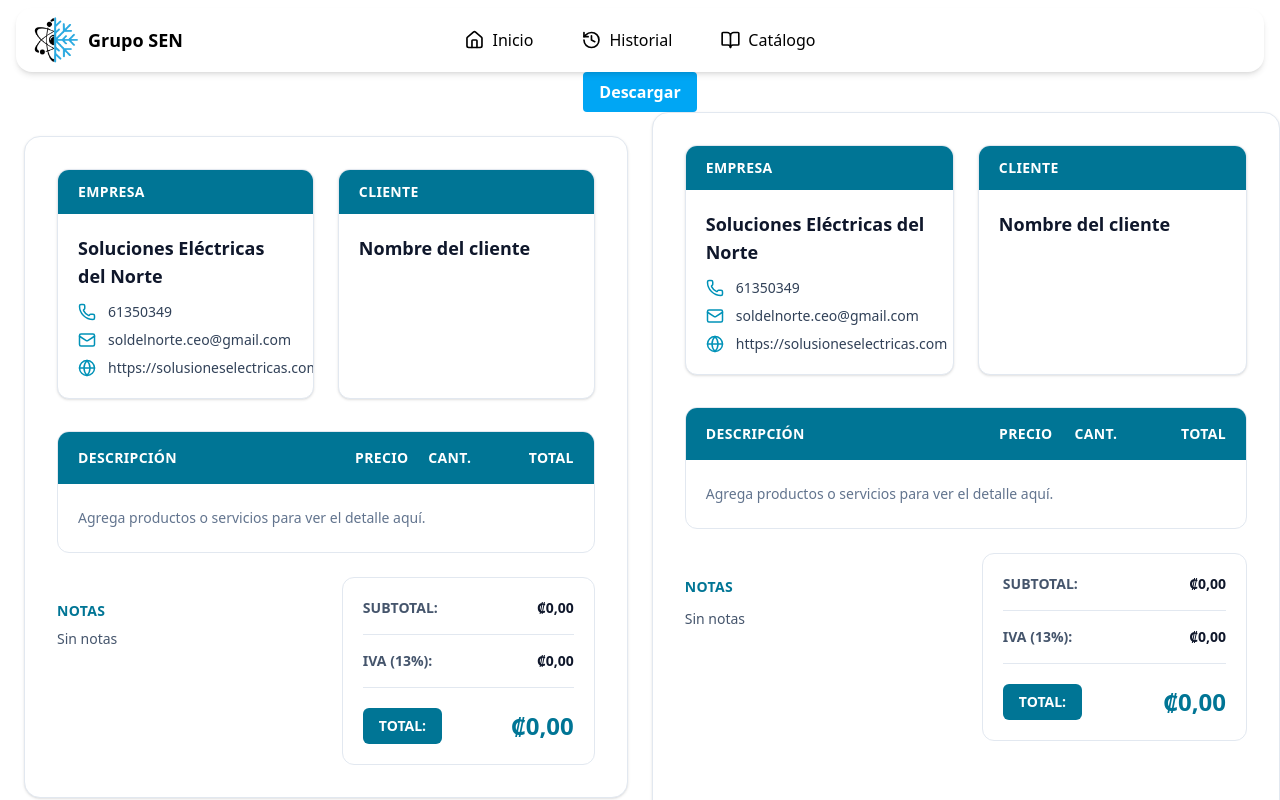
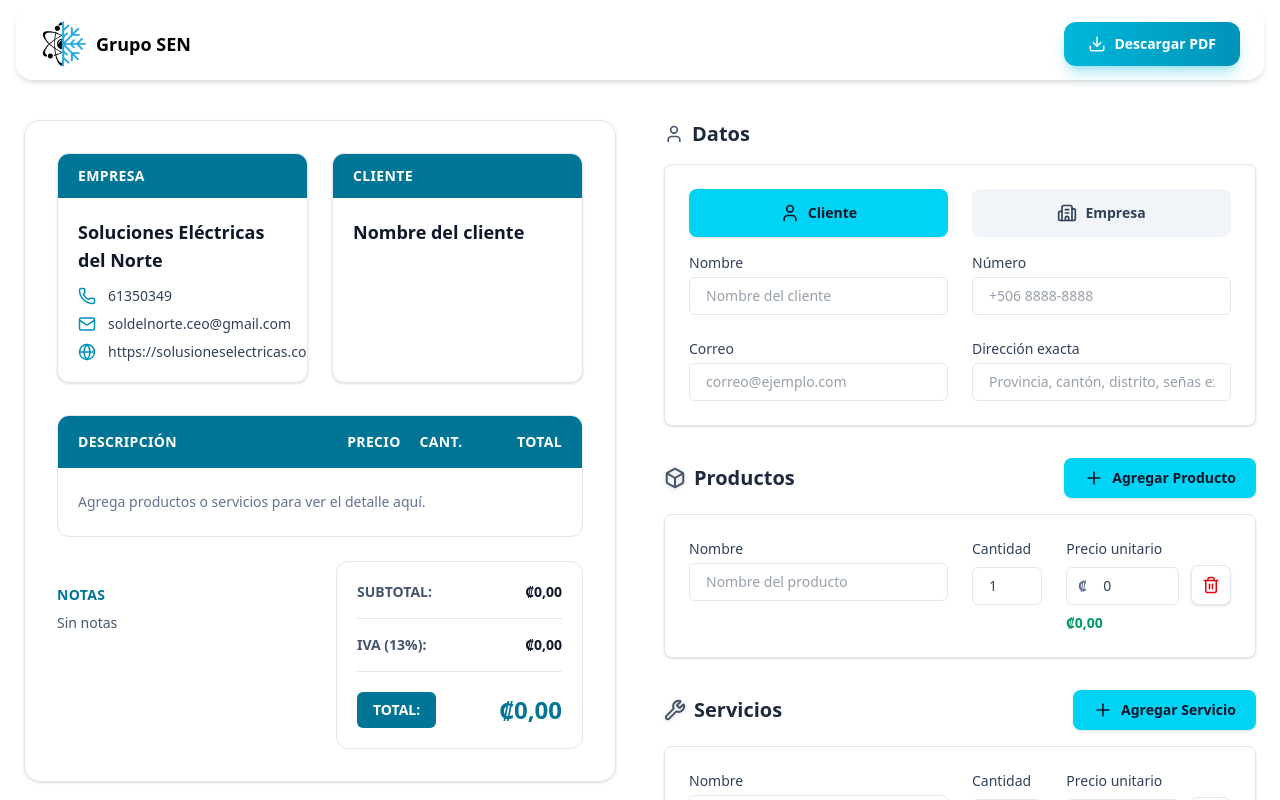
Before and after one commit to JosueMatamoros/SEN_Cotizaciones, a React (Vite) app in the folder frontend/: page / in a window 1280 px wide. Shown: the top 800 px of the page. Built offline with nearby package versions, Linux system fonts and the light colour scheme.

Commit message:
feat: refactor header

```diff
--- a/frontend/src/App.jsx
+++ b/frontend/src/App.jsx
@@ -195,20 +195,7 @@ export default function App() {
 
   return (
     <div className="w-full ">
-      <NavbarSimple />
-
-      <button
-        onClick={handleDescargar}
-        disabled={guardando}
-        className={[
-          "bg-sky-500 text-white px-4 py-2 rounded font-semibold mx-auto block",
-          "transition-transform duration-150 ease-out",
-          "hover:bg-sky-600 hover:scale-[1.02] active:scale-[0.98]",
-          guardando ? "opacity-70 cursor-not-allowed" : "",
-        ].join(" ")}
-      >
-        {guardando ? "Guardando..." : "Descargar"}
-      </button>
+      <NavbarSimple onDescargar={handleDescargar} guardando={guardando} />
 
       <div className="w-full flex flex-col-reverse lg:flex-row">
         <PreviewSection
--- a/frontend/src/components/shared/Header.jsx
+++ b/frontend/src/components/shared/Header.jsx
@@ -1,45 +1,13 @@
-import React, { useState } from "react";
-import { Link } from "react-router-dom";
-import { Home, History, BookOpen, Menu, X } from "lucide-react";
-import { motion, AnimatePresence } from "framer-motion";
+import React from "react";
+import { Download } from "lucide-react";
 
 const logo = "/logo.png";
 
-function NavList({ vertical = false, onClick }) {
-  const navClass = vertical
-    ? "flex flex-col items-center gap-2 py-2"
-    : "flex flex-row items-center justify-center gap-4";
-
-  const linkClass = vertical
-    ? "w-1/2 flex items-center justify-center gap-2 font-medium px-4 py-2 rounded-xl transition hover:bg-gray-100 text-center"
-    : "flex items-center gap-2 font-medium px-4 py-2 rounded-xl transition hover:bg-gray-100";
-
+export function NavbarSimple({ onDescargar, guardando }) {
   return (
-    <nav className={navClass}>
-      <Link to="/" className={linkClass} onClick={onClick}>
-        <Home className="w-5 h-5" />
-        Inicio
-      </Link>
-      <Link to="/historial" className={linkClass} onClick={onClick}>
-        <History className="w-5 h-5" />
-        Historial
-      </Link>
-      <Link to="/catalogo" className={linkClass} onClick={onClick}>
-        <BookOpen className="w-5 h-5" />
-        Catálogo
-      </Link>
-    </nav>
-  );
-}
-
-
-export function NavbarSimple() {
-  const [open, setOpen] = useState(false);
-
-  return (
-    <header className="mx-auto max-w-7xl px-4 pt-2 relative z-50">
-      <nav className="bg-white shadow-md rounded-2xl px-4 py-2">
-        <div className="flex items-center justify-between relative">
+    <header className="mx-auto max-w-7xl px-4 pt-2 pb-4 relative z-50">
+      <nav className="bg-white shadow-md rounded-2xl px-6 py-3">
+        <div className="flex items-center justify-between">
           <div className="flex items-center">
             <img src={logo} alt="Logo" className="h-12 w-auto" />
             <span className="ml-2 font-bold text-lg font-roboto-slab">
@@ -47,35 +15,37 @@ export function NavbarSimple() {
             </span>
           </div>
 
-          <div className="hidden lg:flex absolute left-1/2 -translate-x-1/2">
-            <NavList />
-          </div>
-
-          <div className="lg:hidden flex items-center">
-            <button
-              className="p-2 rounded focus:outline-none"
-              onClick={() => setOpen(!open)}
-              aria-label="Abrir menú"
-            >
-              {open ? <X className="w-6 h-6" /> : <Menu className="w-6 h-6" />}
-            </button>
-          </div>
+          <button
+            onClick={onDescargar}
+            disabled={guardando}
+            className={[
+              "inline-flex items-center gap-2 px-6 py-3 rounded-xl font-semibold text-sm",
+              "bg-gradient-to-r from-cyan-500 to-cyan-600",
+              "text-white shadow-lg shadow-cyan-500/30",
+              "transition-all duration-200 ease-out",
+              "hover:from-cyan-600 hover:to-cyan-700 hover:shadow-xl hover:shadow-cyan-500/40 hover:scale-105",
+              "active:scale-95",
+              guardando
+                ? "opacity-70 cursor-not-allowed"
+                : "hover:-translate-y-0.5",
+            ].join(" ")}
+          >
+            {guardando ? (
+              <>
+                <svg className="animate-spin h-4 w-4" xmlns="http://www.w3.org/2000/svg" fill="none" viewBox="0 0 24 24">
+                  <circle className="opacity-25" cx="12" cy="12" r="10" stroke="currentColor" strokeWidth="4"></circle>
+                  <path className="opacity-75" fill="currentColor" d="M4 12a8 8 0 018-8V0C5.373 0 0 5.373 0 12h4zm2 5.291A7.962 7.962 0 014 12H0c0 3.042 1.135 5.824 3 7.938l3-2.647z"></path>
+                </svg>
+                <span>Generando...</span>
+              </>
+            ) : (
+              <>
+                <Download size={18} />
+                <span>Descargar PDF</span>
+              </>
+            )}
+          </button>
         </div>
-
-        <AnimatePresence>
-          {open && (
-            <motion.div
-              initial={{ opacity: 0, height: 0 }}
-              animate={{ opacity: 1, height: "auto" }}
-              exit={{ opacity: 0, height: 0 }}
-              transition={{ duration: 0.25, ease: "easeInOut" }}
-              className="lg:hidden w-full justify-center "
-              style={{ overflow: "hidden" }}
-            >
-              <NavList vertical onClick={() => setOpen(false)} />
-            </motion.div>
-          )}
-        </AnimatePresence>
       </nav>
     </header>
   );
--- a/frontend/src/section/form.jsx
+++ b/frontend/src/section/form.jsx
@@ -1,309 +1,212 @@
-import { Mail, Phone, Globe, MapPin, User } from "lucide-react";
-import React from "react";
+import { AnimatePresence, motion } from "framer-motion";
+import Field from "../components/form/Field";
+import Tabs from "../components/form/Tabs";
+import Accordion from "../components/form/Accordion";
+import Card from "../components/form/Card";
+import AnexosTextarea from "../components/form/AnexosTextarea";
+import { User, Box, Wrench, PencilLine, FileText } from "../utils/icons";
+import ItemsSection from "../components/form/ItemsSection";
+import CustomSelect from "../components/form/CustomSelect";
+import Toggle from "../components/form/Toggle";
 
-function toNumber(value) {
-  if (value === "" || value === null || value === undefined) return 0;
-  const n = Number(String(value).replace(/,/g, ""));
-  return Number.isFinite(n) ? n : 0;
-}
+export default function FormSection({
+  tab,
+  setTab,
+  asesorOpen,
+  setAsesorOpen,
+  cliente,
+  setCliente,
+  empresa,
+  setEmpresa,
+  productos,
+  setProductos,
+  servicios,
+  setServicios,
+  moneda,
+  setMoneda,
+  tipoCambio,
+  setTipoCambio,
+  aplicarIVA,
+  setAplicarIVA,
+  nota,
+  setNota,
+  anexos,
+  setAnexos,
+  errores = {},
+}) {
+  return (
+    <section className="w-full p-6">
+      <div className="mx-auto w-full max-w-5xl space-y-8">
+        <Card title="Datos" icon={<User size={20} />}>
+          <Tabs value={tab} onChange={setTab} />
 
-function toInt(value, fallback = 1) {
-  const n = Math.trunc(toNumber(value));
-  return n >= 1 ? n : fallback;
-}
+          <AnimatePresence mode="wait" initial={false}>
+            {tab === "cliente" ? (
+              <motion.div
+                key="cliente"
+                initial={{ opacity: 0, y: 10 }}
+                animate={{ opacity: 1, y: 0 }}
+                exit={{ opacity: 0, y: -10 }}
+                transition={{ duration: 0.18 }}
+                className="grid grid-cols-1 gap-6 md:grid-cols-2"
+              >
+                <Field
+                  label="Nombre"
+                  placeholder="Nombre del cliente"
+                  value={cliente.nombre}
+                  onChange={(v) => setCliente((s) => ({ ...s, nombre: v }))}
+                  error={errores.nombreReceptor}
+                />
+                <Field
+                  label="Número"
+                  placeholder="+506 8888-8888"
+                  value={cliente.numero}
+                  onChange={(v) => setCliente((s) => ({ ...s, numero: v }))}
+                  type="tel"
+                />
+                <Field
+                  label="Correo"
+                  placeholder="correo@ejemplo.com"
+                  value={cliente.correo}
+                  onChange={(v) => setCliente((s) => ({ ...s, correo: v }))}
+                  type="email"
+                />
+                <Field
+                  label="Dirección exacta"
+                  placeholder="Provincia, cantón, distrito, señas exactas"
+                  value={cliente.direccion}
+                  onChange={(v) => setCliente((s) => ({ ...s, direccion: v }))}
+                />
+              </motion.div>
+            ) : (
+              <motion.div
+                key="empresa"
+                initial={{ opacity: 0, y: 10 }}
+                animate={{ opacity: 1, y: 0 }}
+                exit={{ opacity: 0, y: -10 }}
+                transition={{ duration: 0.18 }}
+                className="grid grid-cols-1 gap-6 md:grid-cols-2"
+              >
+                <Field
+                  label="Nombre empresa"
+                  placeholder="Razón social"
+                  value={empresa.nombreEmpresa}
+                  onChange={(v) => setEmpresa((s) => ({ ...s, nombreEmpresa: v }))}
+                  error={errores.nombreReceptor}
+                />
+                <Field
+                  label="Número empresa"
+                  placeholder="+506 8888-8888"
+                  value={empresa.numeroEmpresa}
+                  onChange={(v) => setEmpresa((s) => ({ ...s, numeroEmpresa: v }))}
+                  type="tel"
+                />
+                <Field
+                  label="Correo"
+                  placeholder="empresa@ejemplo.com"
+                  value={empresa.correo}
+                  onChange={(v) => setEmpresa((s) => ({ ...s, correo: v }))}
+                  type="email"
+                />
+                <Field
+                  label="Dirección exacta"
+                  placeholder="Provincia, cantón, distrito, señas exactas"
+                  value={empresa.direccion}
+                  onChange={(v) => setEmpresa((s) => ({ ...s, direccion: v }))}
+                />
 
-function getTipoCambio(value, fallback = 520) {
-  const n = toNumber(value);
-  return n > 0 ? n : fallback;
-}
+                <div className="md:col-span-2">
+                  <Accordion
+                    title="Asesor"
+                    open={asesorOpen}
+                    onToggle={() => setAsesorOpen((v) => !v)}
+                  >
+                    <div className="grid grid-cols-1 gap-6 md:grid-cols-2">
+                      <Field
+                        label="Nombre del asesor"
+                        placeholder="Nombre del asesor"
+                        value={empresa.asesorNombre}
+                        onChange={(v) => setEmpresa((s) => ({ ...s, asesorNombre: v }))}
+                      />
+                      <Field
+                        label="Número del asesor"
+                        placeholder="+506 8888-8888"
+                        value={empresa.asesorNumero}
+                        onChange={(v) => setEmpresa((s) => ({ ...s, asesorNumero: v }))}
+                        type="tel"
+                      />
+                    </div>
+                  </Accordion>
+                </div>
+              </motion.div>
+            )}
+          </AnimatePresence>
+        </Card>
 
-function formatMoney(amount, currency) {
-  const n = Number.isFinite(amount) ? amount : 0;
-  try {
-    return new Intl.NumberFormat("es-CR", {
-      style: "currency",
-      currency,
-      maximumFractionDigits: 2,
-    }).format(n);
-  } catch {
-    return String(n.toFixed(2));
-  }
-}
+        <ItemsSection
+          title="Productos"
+          icon={<Box size={22} strokeWidth={2.2} className="drop-shadow-sm" />}
+          addLabel="Agregar Producto"
+          items={productos}
+          setItems={setProductos}
+          namePlaceholder="Nombre del producto"
+          currency="CRC"
+          error={errores.items}
+        />
 
-function normalizeItems(productos = [], servicios = []) {
-  const p = productos.map((it) => ({
-    id: it.id,
-    nombre: it.nombre ?? "",
-    detalle: it.detalle ?? "",
-    cantidad: toInt(it.cantidad, 1),
-    precioUnitarioCRC: toNumber(it.precioUnitario),
-  }));
+        <ItemsSection
+          title="Servicios"
+          icon={<Wrench size={22} strokeWidth={2.2} className="drop-shadow-sm" />}
+          addLabel="Agregar Servicio"
+          items={servicios}
+          setItems={setServicios}
+          namePlaceholder="Nombre del servicio"
+          currency="CRC"
+          error={errores.items}
+        />
 
-  const s = servicios.map((it) => ({
-    id: it.id,
-    nombre: it.nombre ?? "",
-    detalle: it.detalle ?? "",
-    cantidad: toInt(it.cantidad, 1),
-    precioUnitarioCRC: toNumber(it.precioUnitario),
-  }));
+        <Card title="Detalles de cotización" className="mt-8" icon={<FileText size={20} />}>
+          <div className="flex flex-col md:flex-row gap-6 items-center justify-around">
+            <div className="w-full md:w-1/3">
+              <label className="block mb-2 text-sm font-medium text-slate-700">Moneda</label>
+              <CustomSelect value={moneda} onChange={setMoneda} />
+            </div>
 
-  return [...p, ...s].filter((x) => x.nombre.trim() !== "");
-}
-
-function InfoLine({ icon, text }) {
-  return (
-    <div className="flex items-center gap-3 text-slate-700">
-      <div className="text-cyan-600">{icon}</div>
-      <span className="text-sm">{text}</span>
-    </div>
-  );
-}
-
-function HeaderCard({ title, children }) {
-  return (
-    <div className="overflow-hidden rounded-xl border border-slate-200 bg-white shadow-sm">
-      <div className="bg-cyan-700 px-5 py-3">
-        <div className="text-sm font-semibold tracking-wide text-white">
-          {title}
-        </div>
-      </div>
-      <div className="p-5">{children}</div>
-    </div>
-  );
-}
-
-export default function QuotePreview({
-  receptor,
-  productos,
-  servicios,
-  moneda = "CRC",
-  tipoCambio = "",
-  aplicarIVA = false,
-  ivaRate = 0.13,
-  nota = "",
-  anexos = "",
-}) {
-  const [expandido, setExpandido] = React.useState(false);
-  const maxChars = 1300;
-  const isLong = anexos.length > maxChars;
-  const textoMostrar =
-    !expandido && isLong ? anexos.slice(0, maxChars) + "..." : anexos;
-  const items = normalizeItems(productos, servicios);
-
-  const tipoCambioFinal = getTipoCambio(tipoCambio, 520);
-  const isUSD = moneda === "USD";
-
-  const convert = (amountCRC) =>
-    isUSD ? amountCRC / tipoCambioFinal : amountCRC;
-  const currencyToShow = isUSD ? "USD" : "CRC";
-
-  const subtotalCRC = items.reduce(
-    (acc, it) => acc + it.precioUnitarioCRC * it.cantidad,
-    0,
-  );
-
-  const subtotal = convert(subtotalCRC);
-  const iva = aplicarIVA ? subtotal * ivaRate : 0;
-  const total = subtotal + iva;
-
-  const receptorTitle = receptor?.tipo === "empresa" ? "EMPRESA" : "CLIENTE";
-  const receptorNombre = receptor?.nombre?.trim() || "Nombre del cliente";
-
-  return (
-    <div className="w-full rounded-2xl border border-slate-200 bg-white shadow-sm">
-      <div className="p-6 md:p-8">
-        <div className="grid grid-cols-1 gap-6 md:grid-cols-2">
-          <HeaderCard title="EMPRESA">
-            <div className="space-y-4">
-              <div>
-                <div className="text-lg font-semibold text-slate-900">
-                  Soluciones Eléctricas del Norte
-                </div>
-                <div className="mt-3 space-y-2">
-                  <InfoLine icon={<Phone size={18} />} text="61350349" />
-                  <InfoLine
-                    icon={<Mail size={18} />}
-                    text="soldelnorte.ceo@gmail.com"
-                  />
-                  <InfoLine
-                    icon={<Globe size={18} />}
-                    text="https://solusioneselectricas.com"
+            <div className="w-full md:w-1/3">
+              <label className="block mb-2 text-sm font-medium text-slate-700">Tipo de cambio</label>
+              <div className="relative w-full">
+                <span className="absolute left-3 top-1/2 -translate-y-1/2 text-slate-500 text-lg">₡</span>
+                <input
+                  type="text"
+                  value={tipoCambio}
+                  onChange={(e) => setTipoCambio(e.target.value.replace(/\D/g, ""))}
+                  disabled={moneda !== "USD"}
+                  placeholder="520"
+                  className="w-full rounded-md border border-slate-200 bg-white pl-8 pr-4 py-2 text-sm text-slate-700 focus:border-cyan-400 focus:ring-4 focus:ring-cyan-100 disabled:bg-slate-100"
                 />
               </div>
             </div>
-            </div>
-          </HeaderCard>
 
-          <HeaderCard title={receptorTitle}>
-            <div className="space-y-4">
-              <div>
-                <div className="text-lg font-semibold text-slate-900">
-                  {receptorNombre}
-                </div>
-
-                <div className="mt-3 space-y-2">
-                  {receptor?.correo ? (
-                    <InfoLine
-                      icon={<Mail size={18} />}
-                      text={receptor.correo}
-                    />
-                  ) : null}
-
-                  {receptor?.numero ? (
-                    <InfoLine
-                      icon={<Phone size={18} />}
-                      text={receptor.numero}
-                    />
-                  ) : null}
-
-                  {receptor?.direccion ? (
-                    <InfoLine
-                      icon={<MapPin size={18} />}
-                      text={receptor.direccion}
-                    />
-                  ) : null}
-
-                  {receptor?.tipo === "empresa" && receptor?.asesorNombre ? (
-                    <InfoLine
-                      icon={<User size={18} />}
-                      text={`Asesor: ${receptor.asesorNombre}`}
-                    />
-                  ) : null}
-
-                  {receptor?.tipo === "empresa" && receptor?.asesorNumero ? (
-                    <InfoLine
-                      icon={<Phone size={18} />}
-                      text={receptor.asesorNumero}
-                    />
-                  ) : null}
+            <div className="w-full md:w-1/3 flex flex-col items-center md:items-start">
+              <label className="block mb-2 text-sm font-medium text-slate-700">Aplicar IVA</label>
+              <Toggle checked={aplicarIVA} onChange={setAplicarIVA} />
             </div>
           </div>
+        </Card>
+
+        <Card title="Notas" className="mt-8" icon={<PencilLine size={20} />}>
+          <textarea
+            className="w-full min-h-30 rounded-md border border-slate-200 bg-white px-4 py-2 text-sm text-slate-700 focus:ring-4 focus:ring-cyan-100"
+            placeholder="Escribe aquí tus notas..."
+            value={nota}
+            onChange={e => setNota(e.target.value)}
+          />
+        </Card>
+
+        <Card title="Anexos" className="mt-8" icon={<FileText size={20} />}>
+          <AnexosTextarea value={anexos} onChange={e => setAnexos(e.target.value)} />
+        </Card>
       </div>
-          </HeaderCard>
-        </div>
-
-        <div className="mt-8 overflow-hidden rounded-xl border border-slate-200">
-          <div className="grid grid-cols-12 bg-cyan-700 px-5 py-4 text-xs font-semibold tracking-wide text-white md:text-sm">
-            <div className="col-span-6">DESCRIPCIÓN</div>
-            <div className="col-span-2 text-right">PRECIO</div>
-            <div className="col-span-2 text-center">CANT.</div>
-            <div className="col-span-2 text-right">TOTAL</div>
-          </div>
-
-          <div className="divide-y divide-slate-200">
-            {items.length === 0 ? (
-              <div className="px-5 py-6 text-sm text-slate-500">
-                Agrega productos o servicios para ver el detalle aquí.
-              </div>
-            ) : (
-              items.map((it, idx) => {
-                const precioUnitario = convert(it.precioUnitarioCRC);
-                const lineTotal = precioUnitario * it.cantidad;
-                const alt = idx % 2 === 1;
-
-                return (
-                  <div
-                    key={it.id ?? `row-${idx}`}
-                    className={[
-                      "grid grid-cols-12 px-5 py-5",
-                      alt ? "bg-slate-50" : "bg-white",
-                    ].join(" ")}
-                  >
-                    <div className="col-span-6">
-                      <div className="text-sm font-semibold text-slate-900 md:text-base">
-                        {it.nombre}
-                      </div>
-                      {it.detalle ? (
-                        <div className="mt-1 text-sm text-slate-500">
-                          {it.detalle}
-                        </div>
-                      ) : null}
-                    </div>
-
-                    <div className="col-span-2 text-right text-sm text-slate-700 md:text-base">
-                      {formatMoney(precioUnitario, currencyToShow)}
-                    </div>
-
-                    <div className="col-span-2 text-center text-sm text-slate-700 md:text-base">
-                      {it.cantidad}
-                    </div>
-
-                    <div className="col-span-2 text-right text-sm font-semibold text-slate-900 md:text-base">
-                      {formatMoney(lineTotal, currencyToShow)}
-                    </div>
-                  </div>
-                );
-              })
-            )}
-          </div>
-        </div>
-
-        <div className="mt-6 grid grid-cols-1 gap-8 md:grid-cols-12">
-          <div className="md:col-span-6 mt-6">
-            <div className="text-sm font-semibold tracking-wide text-cyan-700 mb-2">
-              NOTAS
-            </div>
-            <div className="text-sm leading-7 text-slate-600 whitespace-pre-line wrap-break-word">
-              {nota || "Sin notas"}
-            </div>
-          </div>
-          <div className="md:col-span-6">
-            <div className="rounded-xl border border-slate-200 bg-white">
-              <div className="p-5">
-                <div className="flex items-center justify-between border-b border-slate-200 pb-4">
-                  <div className="text-sm font-semibold text-slate-600">
-                    SUBTOTAL:
-                  </div>
-                  <div className="text-sm font-semibold text-slate-900">
-                    {formatMoney(subtotal, currencyToShow)}
-                  </div>
-                </div>
-
-                <div className="flex items-center justify-between border-b border-slate-200 py-4">
-                  <div className="text-sm font-semibold text-slate-600">
-                    IVA ({Math.round(ivaRate * 100)}%):
-                  </div>
-                  <div className="text-sm font-semibold text-slate-900">
-                    {formatMoney(iva, currencyToShow)}
-                  </div>
-                </div>
-
-                <div className="pt-5">
-                  <div className="flex items-center justify-between">
-                    <div className="inline-flex items-center rounded-md bg-cyan-700 px-4 py-2 text-sm font-semibold text-white">
-                      TOTAL:
-                    </div>
-                    <div className="text-2xl font-semibold text-cyan-700">
-                      {formatMoney(total, currencyToShow)}
-                    </div>
-                  </div>
-                </div>
-              </div>
-            </div>
-          </div>
-        </div>
-
-        {anexos && (
-          <div className="mt-8">
-            <div className="rounded-xl border border-slate-200 bg-white p-5">
-              <div className="text-sm font-semibold text-slate-600 mb-2">
-                Anexos:
-              </div>
-              <div className="text-slate-700 whitespace-pre-line break-words">
-                {textoMostrar}
-              </div>
-              {isLong && (
-                <button
-                  className="mt-2 text-cyan-700 underline text-xs font-semibold"
-                  onClick={() => setExpandido((e) => !e)}
-                >
-                  {expandido ? "Mostrar menos" : "Mostrar todo"}
-                </button>
-              )}
-            </div>
-          </div>
-        )}
-      </div>
-    </div>
+    </section>
   );
 }
```
Lines whose indentation alone changed are shown as unchanged.
